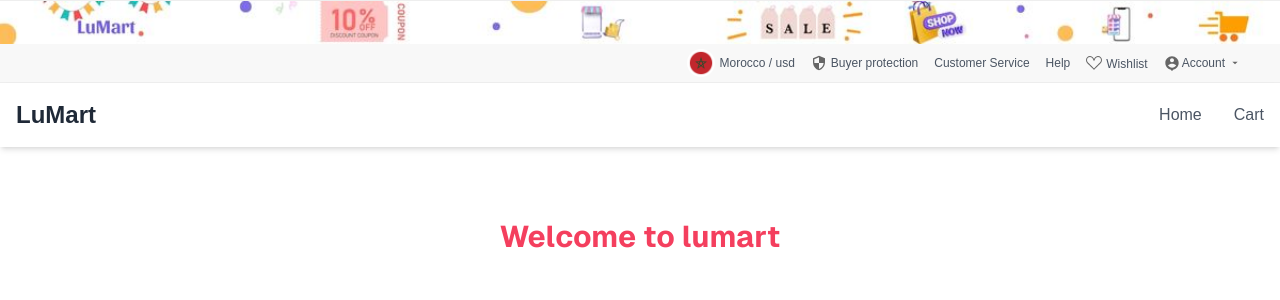
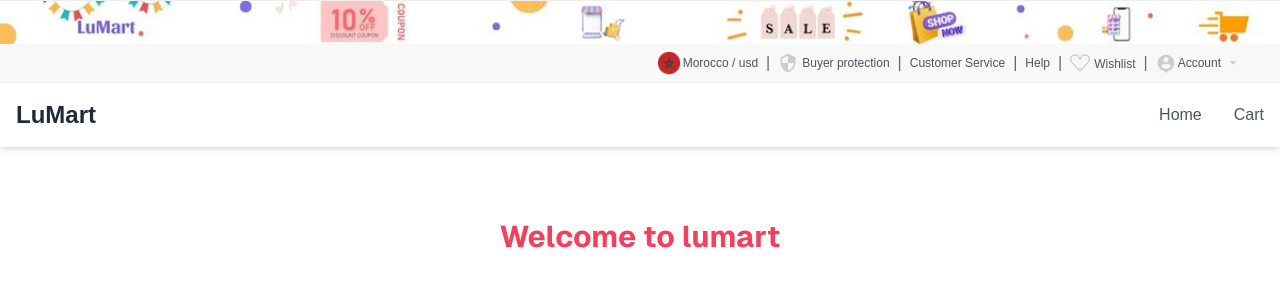
Before and after one commit to ZhitingLu/lumart, a Next.js app: page / in a window 1280 px wide. Shown: the top 300 px of the page. Built offline with nearby package versions, Linux system fonts and the light colour scheme.

Commit message:
map over the items and only apply the class once

```diff
--- a/app/components/Header/Top.tsx
+++ b/app/components/Header/Top.tsx
@@ -2,6 +2,21 @@ import Link from "next/link";
 import { BsSuitHeart } from "react-icons/bs";
 import { MdOutlineSecurity } from "react-icons/md";
 import { RiAccountPinCircleFill, RiArrowDropDownFill } from "react-icons/ri";
+
+const menuItems = [
+  {
+    id: 1, icon: <img src="images/countries/morocco.jpg" alt="" className="w-[28px] h-[28px] rounded-full object-cover"></img>,
+    label: "Morocco / usd"
+  },
+  { id: 2, icon: <MdOutlineSecurity className="w-[20px] h-[20px] text-[#ccc] mr-1" />, label: "Buyer protection" },
+  { id: 3, icon: null, label: "Customer Service" },
+  { id: 4, icon: null, label: "Help" },
+  { id: 5, icon: <BsSuitHeart className="w-[20px] h-[20px] text-[#ccc] mr-1" />, label: "Wishlist", link: "/profile/wishlist" },
+  {
+    id: 6, icon: null, label: "Account", link: "/profile/account", isAccount: true
+  },
+
+]
 
 export default function Top() {
   return (
@@ -9,34 +24,32 @@ export default function Top() {
       <img src="/images/banner.jpg" alt="Top Banner" className="w-full h-15" />
       <div className="max-w-[95%] mx-auto p-[5px] flex items-center justify-between">
         <div></div>
-        <ul className="flex gap-[16px]">
-          <li className="flex items-center justify-center gap-[4px] text-[#666]">
-            <img src="images/countries/morocco.jpg" alt="" className="w-[28px] h-[28px] rounded-full object-cover"></img>
-            <span className="text-xs text-gray-600">Morocco / usd</span>
-          </li>
-          <li className="flex items-center justify-center gap-[4px] text-[#666]">
-            <MdOutlineSecurity />
-            <span className="text-xs text-gray-600">Buyer protection</span>
-          </li>
-          <li className="flex items-center justify-center gap-[4px] text-[#666]">
-            <span className="text-xs text-gray-600">Customer Service</span>
-          </li>
-          <li className="flex items-center justify-center gap-[4px] text-[#666]">
-            <span className="text-xs text-gray-600">Help</span>
-          </li>
-          <li className="flex items-center justify-center gap-[4px] text-[#666]">
-            <BsSuitHeart />
-            <Link href="/profile/wishlist">
-              <span className="text-xs text-gray-600">Wishlist</span>
-            </Link>
-          </li>
-          <li className="flex items-center justify-center gap-[4px] text-[#666]">
-            <div className="flex items-center gap-[2px]">
-              <RiAccountPinCircleFill />
-              <span className="text-xs text-gray-600">Account</span>
-              <RiArrowDropDownFill />
-            </div>
-          </li>
+        <ul className="flex items-center">
+          {menuItems.map((item, index) =>
+            <li key={item.id} className="flex items-center text-[#666] cursor-pointer">
+              {item.icon && item.icon} {/* Render icon only if it exists */}
+              {item.link ? (
+                <Link href={item.link}>
+                  {item.isAccount ? (
+                    <div className="flex items-center gap-[2px]">
+                      <RiAccountPinCircleFill className="w-[20px] h-[20px] text-[#ccc]" />
+                      <span className="text-xs text-gray-600">{item.label}</span>
+                      <RiArrowDropDownFill className="w-[20px] h-[20px] text-[#ccc]" />
+                    </div>
+                  ) : (
+                    <span className="text-xs text-gray-600 hover:text-[#000]">{item.label}</span>
+                  )
+                  }
+                </Link>
+              ) : (
+                <>
+                  <span className="text-xs text-gray-600 hover:text-[#000]">{item.label}</span>
+                </>
+              )
+              }
+              {index < menuItems.length - 1 && <span className="mx-2">|</span>}
+            </li>
+          )}
         </ul>
       </div>
     </div>
```
